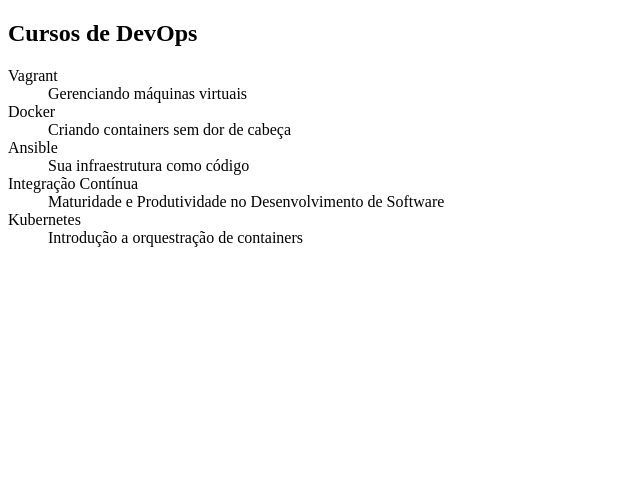
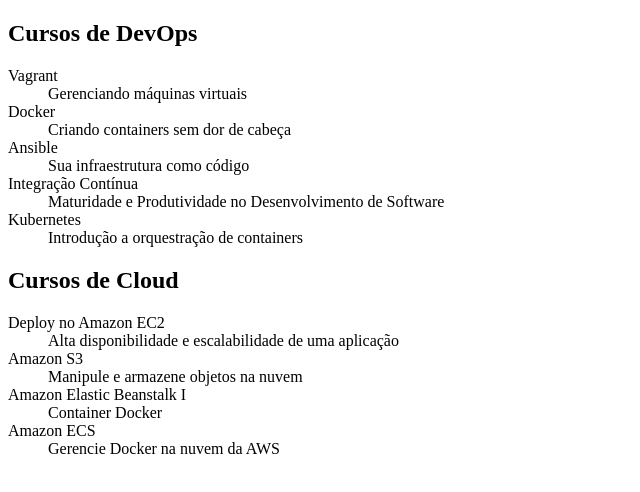
Before and after one commit to vanessaprsilva/aulas-git, a plain HTML site: page index.html in a window 1280 px wide. Shown: the whole page, without its empty margins (0-640 px from the left). Drawn offline with Linux system fonts and the light colour scheme.

Commit message:
Add cursos de cloud

```diff
--- a/index.html
+++ b/index.html
@@ -23,5 +23,21 @@
         <dt>Kubernetes</td>
             <dd>Introdução a orquestração de containers</dd>
     </dl>
+
+    <h2>Cursos de Cloud</h2>
+
+    <dl>
+        <dt>Deploy no Amazon EC2</dt>
+            <dd>Alta disponibilidade e escalabilidade de uma aplicação</dd>
+
+        <dt>Amazon S3</dt>
+            <dd>Manipule e armazene objetos na nuvem</dd>
+
+        <dt>Amazon Elastic Beanstalk I</dt>
+            <dd>Container Docker</dd>
+
+        <dt>Amazon ECS</dt>
+            <dd>Gerencie Docker na nuvem da AWS</dd>
+    </dl>
 </body>
 </html>
```
